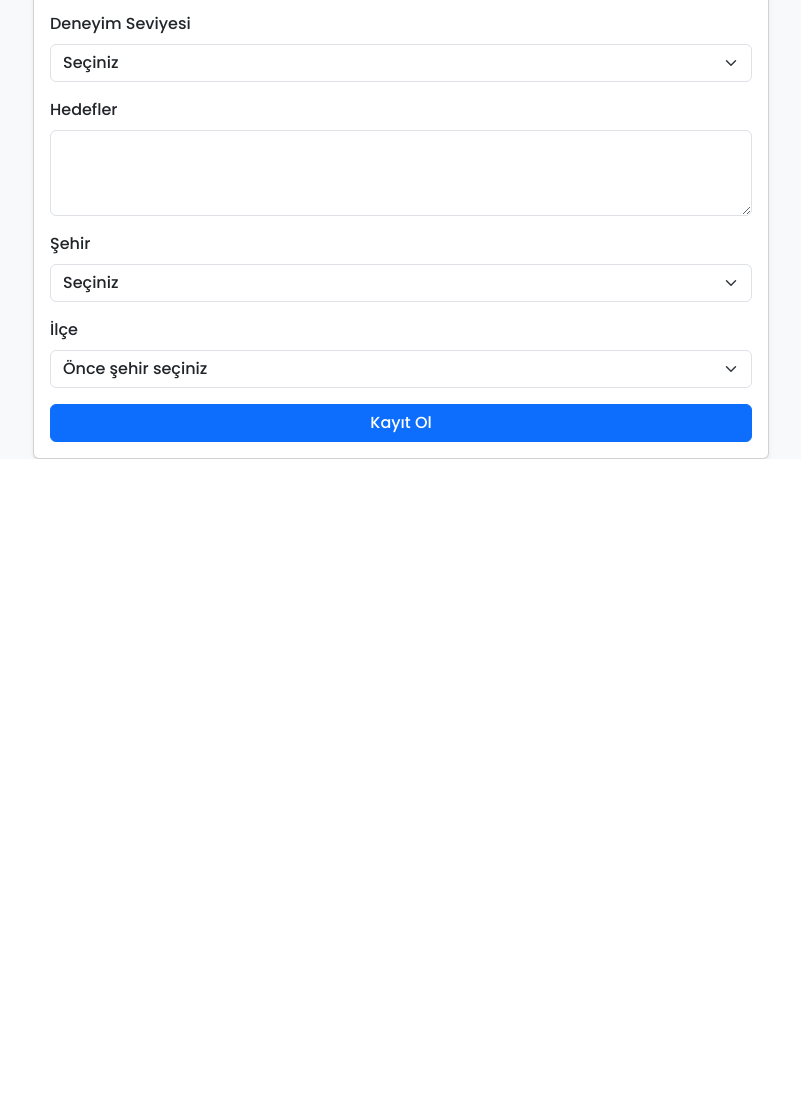
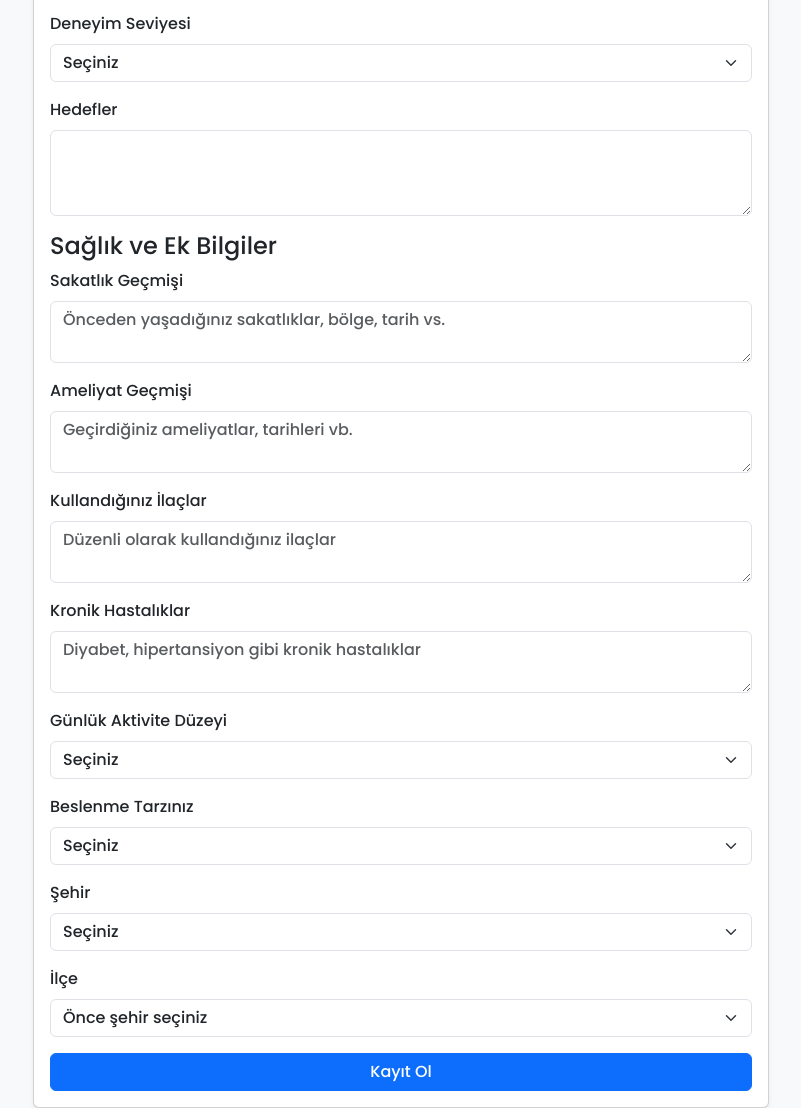
Before and after one commit to HGAKGUMUS/myFlask, a Flask app: page /register in a window 1280 px wide. Shown: the part 951-2059 px from the top of the page, without its empty margins (239-1040 px from the left). Before the commit the page ends 1410 px from the top, so only its background shows below. Run offline with Flask 3, Linux system fonts and the light colour scheme; data comes from the database, SQL or seed files in the repository; some libraries are stand-ins or nearby versions.

Commit message:
Register form ve route güncellendi; sağlık alanları eklendi

```diff
--- a/app.py
+++ b/app.py
@@ -56,6 +56,15 @@ class UserProfile(db.Model):
     goals = db.Column(db.Text)
     city_id = db.Column(db.Integer, db.ForeignKey("cities.city_id"))
     district_id = db.Column(db.Integer, db.ForeignKey("districts.district_id"))
+
+    # Yeni eklenen alanlar:
+    injury_history = db.Column(db.Text)
+    surgery_history = db.Column(db.Text)
+    medications = db.Column(db.Text)
+    chronic_conditions = db.Column(db.Text)
+    activity_level = db.Column(db.String(20))
+    nutrition = db.Column(db.String(20))
+
 
 class City(db.Model):
     __tablename__ = "cities"
@@ -309,12 +318,20 @@ def register():
         city_id = request.form.get("city")
         district_id = request.form.get("district")
 
-        # Yeni eklenen alanlar:
+        # Mevcut alanlar:
         gender = request.form.get("gender")
         height_str = request.form.get("height")
         weight_str = request.form.get("weight")
         experience_level = request.form.get("experience_level")
         goals = request.form.get("goals")
+
+        # Yeni eklenen alanlar:
+        injury_history = request.form.get("injury_history")
+        surgery_history = request.form.get("surgery_history")
+        medications = request.form.get("medications")
+        chronic_conditions = request.form.get("chronic_conditions")
+        activity_level = request.form.get("activity_level")
+        nutrition = request.form.get("nutrition")
 
         existing = User.query.filter_by(username=username).first()
         if existing:
@@ -354,7 +371,13 @@ def register():
             experience_level=experience_level,
             goals=goals,
             city_id=int(city_id) if city_id else None,
-            district_id=int(district_id) if district_id else None
+            district_id=int(district_id) if district_id else None,
+            injury_history=injury_history,
+            surgery_history=surgery_history,
+            medications=medications,
+            chronic_conditions=chronic_conditions,
+            activity_level=activity_level,
+            nutrition=nutrition
         )
         db.session.add(new_profile)
         db.session.commit()
@@ -364,6 +387,7 @@ def register():
 
     cities = City.query.all()
     return render_template("register.html", cities=cities)
+
 
 # --------------------------------------
 # KULLANICI GİRİŞ (LOGIN)
--- a/templates/register.html
+++ b/templates/register.html
@@ -52,8 +52,6 @@
             <label for="age" class="form-label">Yaş</label>
             <input type="number" class="form-control" name="age">
           </div>
-
-          <!-- Yeni Alanlar -->
           <div class="mb-3">
             <label for="gender" class="form-label">Cinsiyet</label>
             <select class="form-select" name="gender">
@@ -83,6 +81,44 @@
           <div class="mb-3">
             <label for="goals" class="form-label">Hedefler</label>
             <textarea class="form-control" name="goals" rows="3"></textarea>
+          </div>
+
+          <!-- Sağlık ve Ek Bilgiler -->
+          <h4>Sağlık ve Ek Bilgiler</h4>
+          <div class="mb-3">
+            <label for="injury_history" class="form-label">Sakatlık Geçmişi</label>
+            <textarea class="form-control" name="injury_history" rows="2" placeholder="Önceden yaşadığınız sakatlıklar, bölge, tarih vs."></textarea>
+          </div>
+          <div class="mb-3">
+            <label for="surgery_history" class="form-label">Ameliyat Geçmişi</label>
+            <textarea class="form-control" name="surgery_history" rows="2" placeholder="Geçirdiğiniz ameliyatlar, tarihleri vb."></textarea>
+          </div>
+          <div class="mb-3">
+            <label for="medications" class="form-label">Kullandığınız İlaçlar</label>
+            <textarea class="form-control" name="medications" rows="2" placeholder="Düzenli olarak kullandığınız ilaçlar"></textarea>
+          </div>
+          <div class="mb-3">
+            <label for="chronic_conditions" class="form-label">Kronik Hastalıklar</label>
+            <textarea class="form-control" name="chronic_conditions" rows="2" placeholder="Diyabet, hipertansiyon gibi kronik hastalıklar"></textarea>
+          </div>
+          <div class="mb-3">
+            <label for="activity_level" class="form-label">Günlük Aktivite Düzeyi</label>
+            <select class="form-select" name="activity_level">
+              <option value="">Seçiniz</option>
+              <option value="low">Düşük</option>
+              <option value="moderate">Orta</option>
+              <option value="high">Yüksek</option>
+            </select>
+          </div>
+          <div class="mb-3">
+            <label for="nutrition" class="form-label">Beslenme Tarzınız</label>
+            <select class="form-select" name="nutrition">
+              <option value="">Seçiniz</option>
+              <option value="standard">Standart</option>
+              <option value="vegetarian">Vejetaryen</option>
+              <option value="vegan">Vegan</option>
+              <option value="high_protein">Yüksek Protein</option>
+            </select>
           </div>
 
           <!-- Şehir / İlçe -->
```
